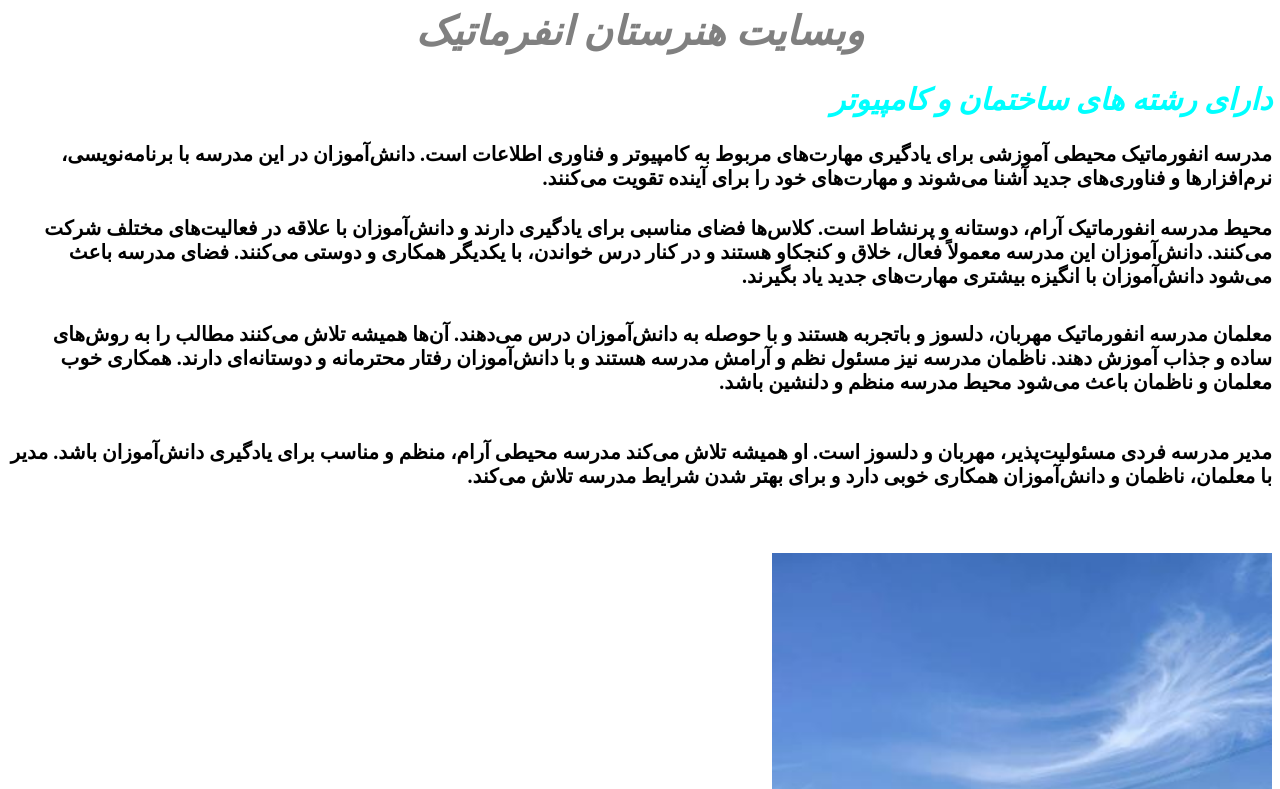
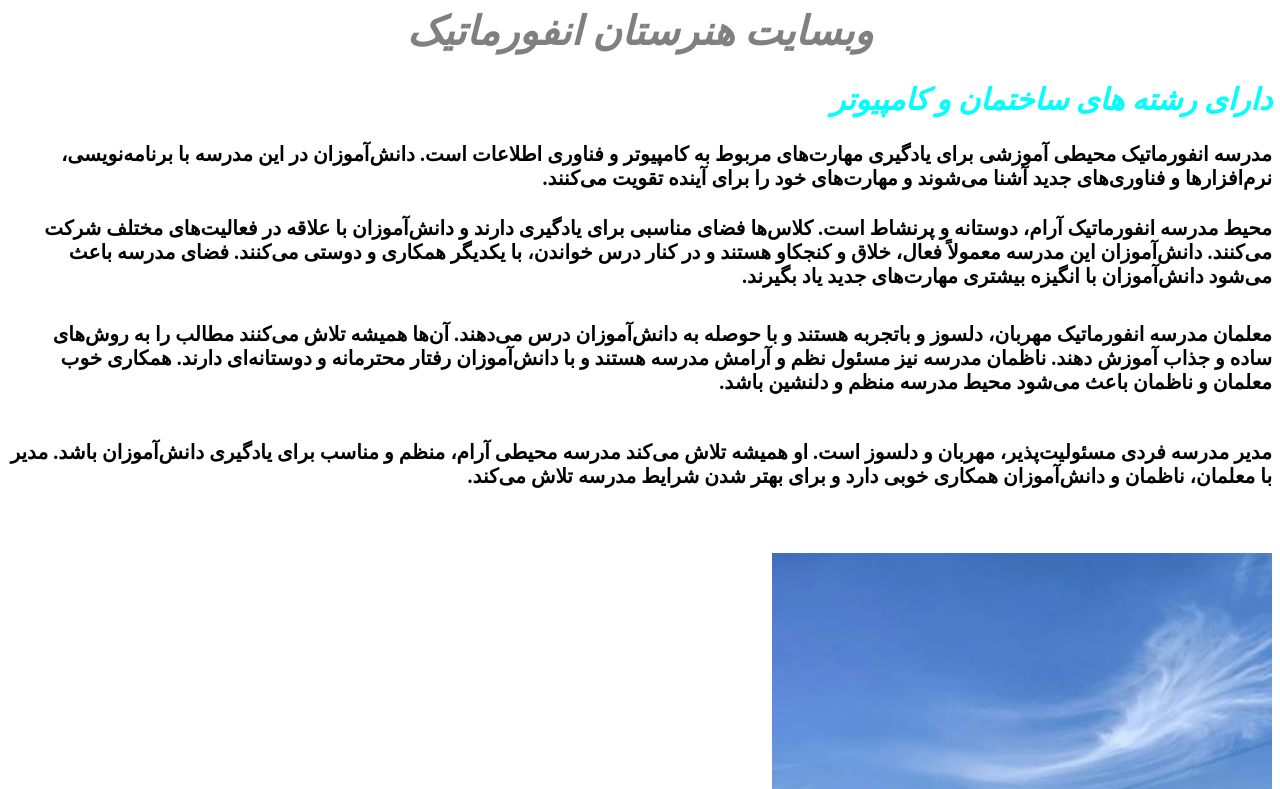
Before and after one commit to hajarzare1389-prog/informatic, a plain HTML site: page index.html in a window 1280 px wide. Shown: the top 789 px of the page. Drawn offline with Linux system fonts and the light colour scheme.

Commit message:
Update index.html

```diff
--- a/index.html
+++ b/index.html
@@ -3,7 +3,7 @@
 <head>
     <meta charset="UTF-8">
     <meta name="viewport" content="width=device-width, initial-scale=1.0">
-    <title>هنرستان انفرماتیک</title>
+    <title>هنرستان انفورماتیک</title>
     <style>
         h2 {
             color: aqua;
@@ -38,7 +38,7 @@
 </head>
 
 <body dir="rtl">
-    <h1 align="center">وبسایت هنرستان انفرماتیک</h1>
+    <h1 align="center">وبسایت هنرستان انفورماتیک</h1>
     <h2>دارای رشته های ساختمان و کامپیوتر</h2>
     <h3>
         مدرسه انفورماتیک محیطی آموزشی برای یادگیری مهارت‌های مربوط به کامپیوتر و فناوری اطلاعات است. دانش‌آموزان در این مدرسه با برنامه‌نویسی، نرم‌افزارها و فناوری‌های جدید آشنا می‌شوند و مهارت‌های خود را برای آینده تقویت می‌کنند.
```
